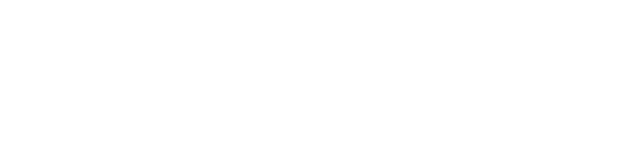
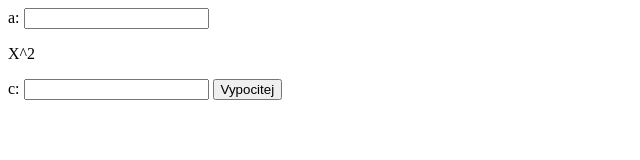
Before and after one commit to MikesJan06/kvadraky, a plain HTML site: page index.html in a window 1280 px wide. Shown: the whole page, without its empty margins (0-640 px from the left). Drawn offline with Linux system fonts and the light colour scheme.

Commit message:
dadadiaojfajdiadoahoaa

```diff
--- a/index.html
+++ b/index.html
@@ -9,6 +9,16 @@
     <script src="app.js"></script>
 </head>
 <body>
+    <form>
 
+        <label for="a">a:</label>
+        <input type="number" id="a" name="a" />
+        <p>X^2</p>
+        <label for="c">c:</label>
+        <input type="number" name="c" id="c"/>
+        <input type="button" value="Vypocitej" id="Vypocitej" onclick="Calculate()"/>
+
+
+    </form>
 </body>
 </html>
```
